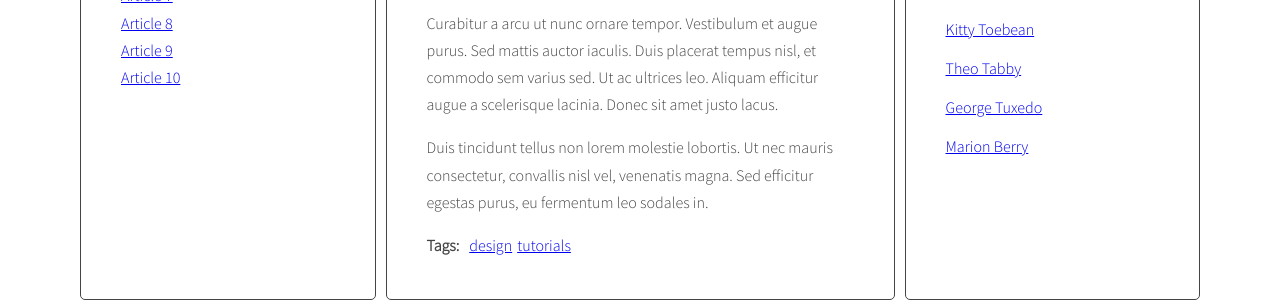
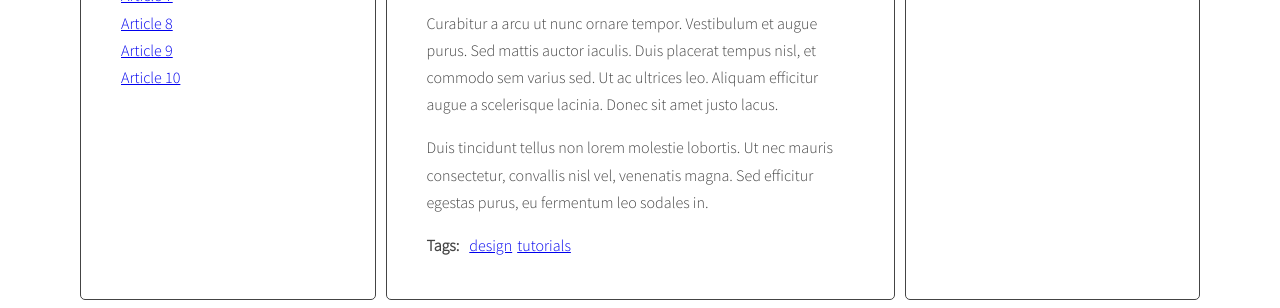
Before and after one commit to julia-kocik/javascript-blog, a website: page index.html in a window 1280 px wide. Shown: the part 539-847 px from the top of the page. Drawn offline with nearby package versions, Linux system fonts and the light colour scheme.

Commit message:
Add few small steps

```diff
--- a/index.html
+++ b/index.html
@@ -184,26 +184,6 @@
               </ul>
               <h2 class="section-title">Authors</h2>
               <ul class="list authors">
-                <li>
-                  <a href="#">
-                    <span class="author-name">Kitty Toebean</span>
-                  </a>
-                </li>
-                <li>
-                  <a href="#">
-                    <span class="author-name">Theo Tabby</span>
-                  </a>
-                </li>
-                <li>
-                  <a href="#">
-                    <span class="author-name">George Tuxedo</span>
-                  </a>
-                </li>
-                <li>
-                  <a href="#">
-                    <span class="author-name">Marion Berry</span>
-                  </a>
-                </li>
               </ul>
             </aside>
           </main>
--- a/js/script.js
+++ b/js/script.js
@@ -34,7 +34,8 @@
     optArticleAuthorSelector = '.post .post-author',
     optTagsListSelector = '.tags.list',
     optCloudClassCount = 5,
-    optCloudClassPrefix = 'tag-size-';
+    optCloudClassPrefix = 'tag-size-',
+    optAuthorsListSelector = '.authors';
 
   function generateTitleLinks(customSelector = '') {
     /* [DONE] remove contents of titleList */
@@ -125,8 +126,8 @@
     /* END LOOP: for every article: */
     }
     /* [NEW] find list of tags in right column */
-    const tagList = document.querySelector('.tags');
-    console.log(tagList);
+    const tagList = document.querySelector(optTagsListSelector);
+    //console.log(tagList);
     /* [NEW] create variable for all links HTML code */
     const tagsParams = calculateTagsParams(allTags);
     //console.log('tagsParams:', tagsParams);
@@ -135,7 +136,7 @@
     for(let tag in allTags){
     /* [NEW] generate code of a link and add it to allTagsHTML */
       allTagsHTML += '<li><a href="#tag-' + tag + '"' + ' class="' + calculateTagClass(allTags[tag], tagsParams) + '" >' + '<span>' +  tag + '</span></a></li>';
-      console.log(allTagsHTML);
+      //console.log(allTagsHTML);
     }
     /* [NEW] END LOOP: for each tag in allTags: */
     /*[NEW] add HTML from allTagsHTML to tagList */
```
